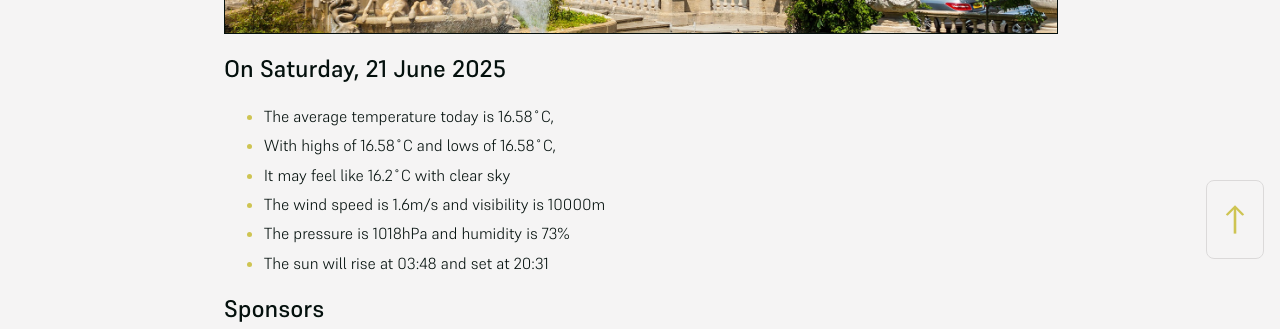
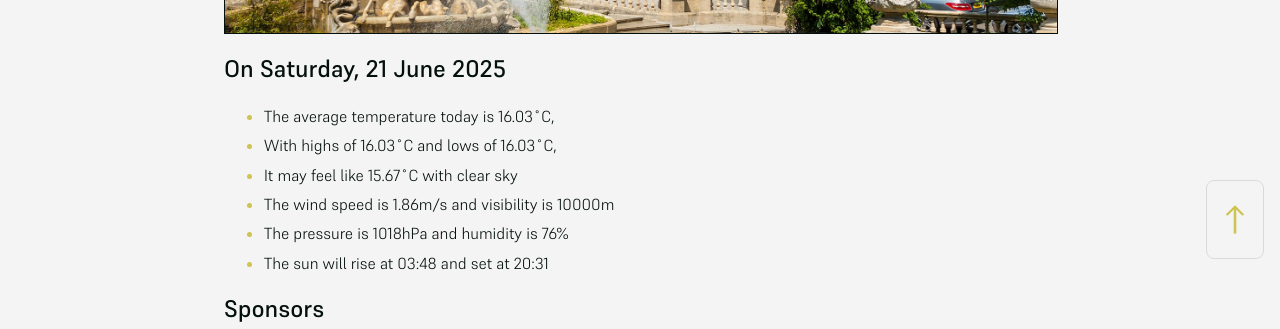
Before and after one commit to mat-0/cheltenham-open-data, a Jekyll site: the page built from index.md, in a window 1280 px wide. Shown: the part 625-954 px from the top of the page. Built offline with Jekyll 4.4.1, drawn with Linux system fonts in a browser that asks for light colours.

Commit message:
Updated 2025-06-21 04:01:34

```diff
--- a/index.md
+++ b/index.md
@@ -10,11 +10,11 @@ seo: Menu
 <!-- weather_marker starts -->
 ## On Saturday, 21 June 2025
 
-- The average temperature today is 16.58˚C,
-- With highs of 16.58˚C and lows of 16.58˚C,
-- It may feel like 16.2˚C with clear sky
-- The wind speed is 1.6m/s and visibility is 10000m
-- The pressure is 1018hPa and humidity is 73%
+- The average temperature today is 16.03˚C,
+- With highs of 16.03˚C and lows of 16.03˚C,
+- It may feel like 15.67˚C with clear sky
+- The wind speed is 1.86m/s and visibility is 10000m
+- The pressure is 1018hPa and humidity is 76%
 - The sun will rise at 03:48 and set at 20:31
 
 <!-- weather_marker ends -->
```
Also changed, not shown: _data/flood.json (+4 -4 lines), _pages/news.md (+7 -7 lines).
